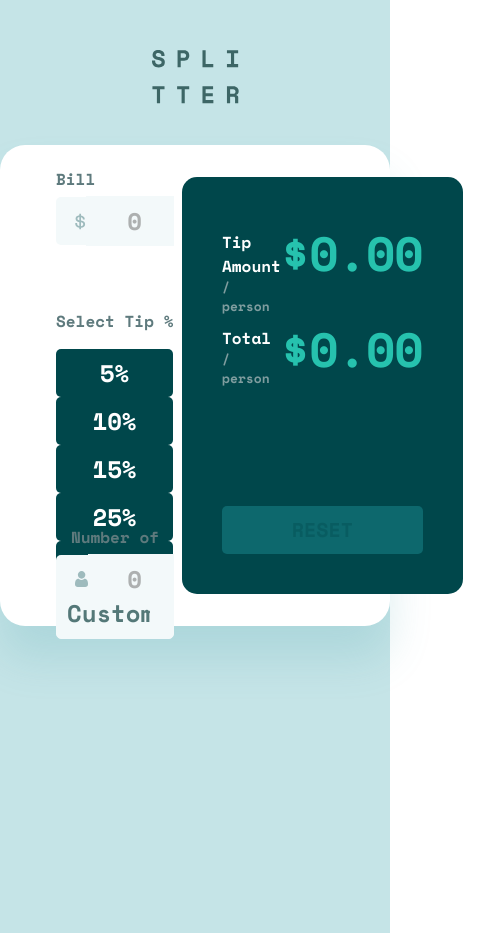
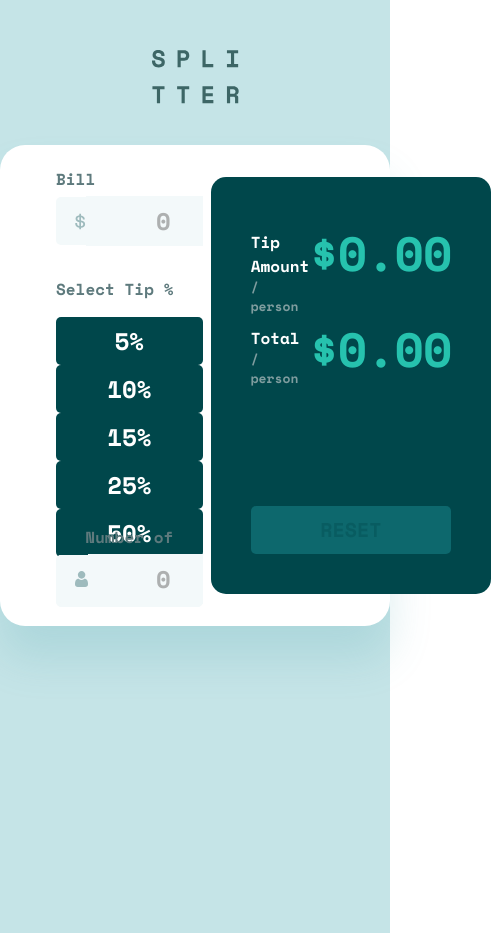
Before and after one commit to atonymartin20/tip-calc, a Vue app: page /#/ in a window 390 px wide. Shown: the whole page, 491 px wide, since content can reach past the window. Built offline with nearby package versions, Linux system fonts and the light colour scheme.

Commit message:
Left side of project styled completely

```diff
--- a/src/components/selectTip/selectTip.vue
+++ b/src/components/selectTip/selectTip.vue
@@ -155,4 +155,82 @@
 		caret-color: #26C2AE;
 		outline: none;
 	}
+
+	@media (max-width: 755px) {
+		.tip-container {
+			max-width: 350px;
+		}
+
+		.tip-button {
+			width: 100px;
+		}
+
+		.active-button {
+			width: 100px;
+		}
+
+		.input-holder {
+			width: 100px;
+		}
+
+		input::placeholder {
+			padding-left: 0px;
+		}
+    }
+
+	@media (max-width: 720px) {
+		.tip-container {
+			max-width: 720px;
+			height: 216px;
+		}
+
+		.tip-amounts-container {
+			max-width: 720px;
+			height: 176px;
+		}
+
+		.tip-button {
+			width: 146.63px;
+		}
+
+		.active-button {
+			width: 146.63px;
+		}
+
+		.input-holder {
+			width: 146.63px;
+		}
+
+		input::placeholder {
+			padding-left: 8px;
+		}
+	}
+
+	@media (max-width: 365px) {
+		.tip-button {
+			width: 130px;
+		}
+
+		.active-button {
+			width: 130px;
+		}
+
+		.input-holder {
+			width: 130px;
+		}
+	}
+
+	@media (max-width: 335px) {
+		.tip-button {
+			width: 120px;
+		}
+
+		.active-button {
+			width: 120px;
+		}
+
+		.input-holder {
+			width: 120px;
+		}
+	}
 </style>
```
